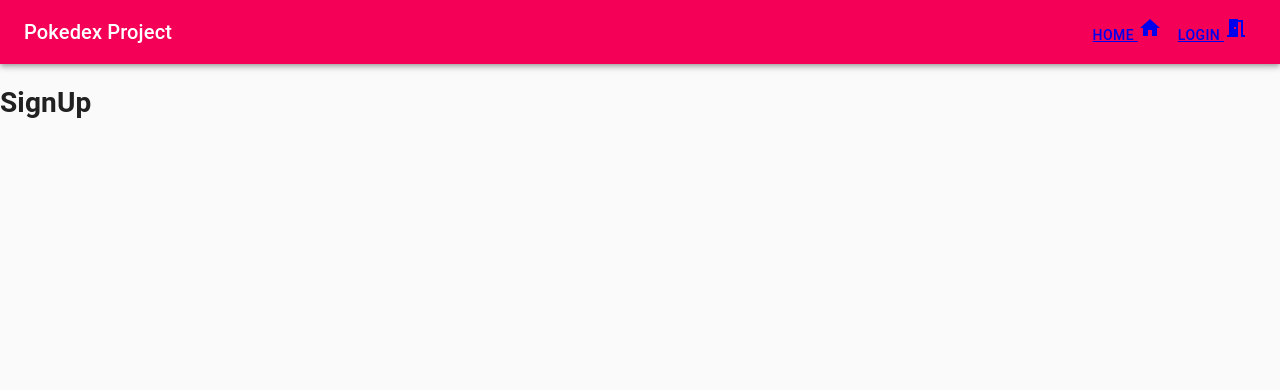
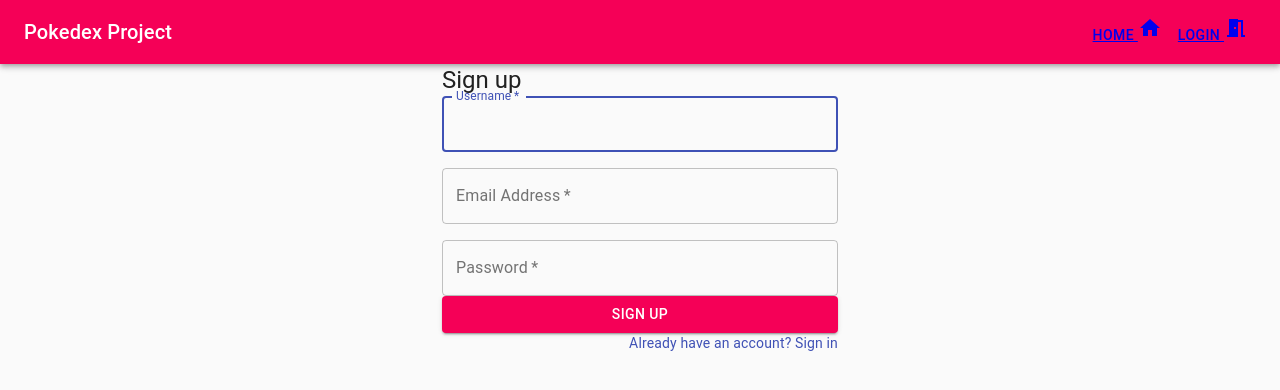
Before and after one commit to T-Wesst/pokedex-project, a React (Create React App) app in the folder client/: page /signup in a window 1280 px wide. Shown: the top 390 px of the page. Built offline with nearby package versions, Linux system fonts and the light colour scheme; no server answers; the HTML template or start-up script is replaced by a standard one.

Commit message:
add signup

```diff
--- a/client/src/components/Navbar.js
+++ b/client/src/components/Navbar.js
@@ -27,7 +27,7 @@ export default function ButtonAppBar() {
       <AppBar position='static' color='secondary'>
         <Toolbar>
           <Typography variant='h6' className={classes.title}>
-            {user ? user : 'Pokedex Project'}
+            {user ? `Welcome ${user}` : 'Pokedex Project'}
           </Typography>
           <Button color='inherit'>
             <Link to='/dashboard'>
--- a/client/src/pages/SignUp.js
+++ b/client/src/pages/SignUp.js
@@ -1,9 +1,87 @@
-import React from 'react';
+import React, { useContext } from 'react';
+import { Button, TextField, Link } from '@material-ui/core';
+import { Grid, Typography, Container } from '@material-ui/core';
+import { UserContext } from '../UserContext';
+import { useForm } from 'react-hook-form';
+import axios from 'axios';
 
-export default function SignUp() {
+export default function Register() {
+  const { handleSubmit, register } = useForm();
+  const { setUser } = useContext(UserContext);
+  const signup = async (input) => {
+    const { data: { message, status } } = await axios.post('/api/users/signup', input);
+    const { username } = input;
+    setUser(username);
+    // do something with message & status
+    // redirect to dashboard
+  };
+
   return (
-    <div>
-      <h1>SignUp</h1>
-    </div>
+    <Container component='main' maxWidth='xs' onSubmit={handleSubmit(signup)}>
+      <div className='flex-col flex-center'>
+        <Typography component='h1' variant='h5'>
+          Sign up
+        </Typography>
+        <form className='full-width theme-mtx3'>
+          <Grid container spacing={2}>
+            <Grid item xs={12}>
+              <TextField
+                autoComplete='fname'
+                name='username'
+                variant='outlined'
+                required
+                fullWidth
+                id='username'
+                label='Username'
+                autoFocus
+                inputRef={register}
+              />
+            </Grid>
+            <Grid item xs={12}>
+              <TextField
+                variant='outlined'
+                required
+                fullWidth
+                type='email'
+                id='email'
+                label='Email Address'
+                name='email'
+                inputRef={register}
+                autoComplete='email'
+              />
+            </Grid>
+            <Grid item xs={12}>
+              <TextField
+                variant='outlined'
+                required
+                fullWidth
+                name='password'
+                label='Password'
+                type='password'
+                id='password'
+                inputRef={register({ require: true, minLength: 8 })}
+                autoComplete='current-password'
+              />
+            </Grid>
+          </Grid>
+          <Button
+            type='submit'
+            fullWidth
+            variant='contained'
+            color='secondary'
+            className='theme-mt'
+          >
+            Sign Up
+          </Button>
+          <Grid container justify='flex-end' className='theme-mt'>
+            <Grid item>
+              <Link href='/' variant='body2'>
+                Already have an account? Sign in
+              </Link>
+            </Grid>
+          </Grid>
+        </form>
+      </div>
+    </Container>
   );
 }
```
